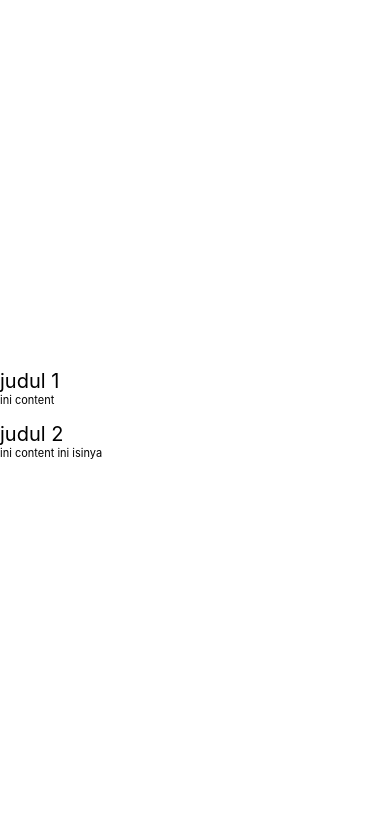
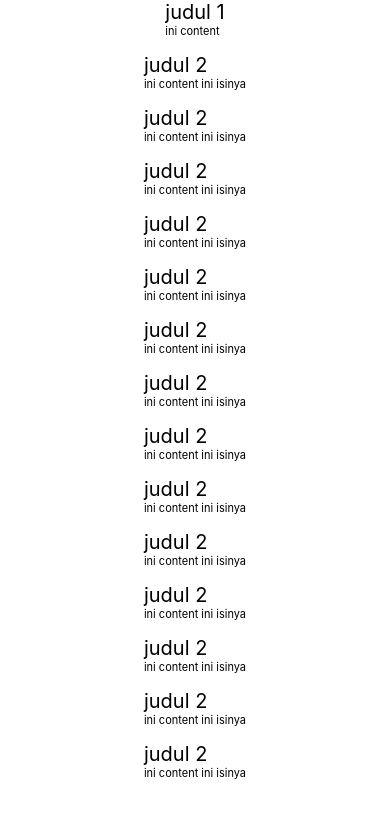
Before and after one commit to adibest/first-react, a React Native app: screen / in a window 390 px wide. Shown: the top 818 px of the page. Built offline with nearby package versions, Linux system fonts and the light colour scheme.

Commit message:
scroll view

```diff
--- a/App.js
+++ b/App.js
@@ -1,5 +1,5 @@
 import React, { Component } from 'react';
-import { View, Text, StyleSheet } from 'react-native';
+import { ScrollView, View, StyleSheet } from 'react-native';
 
 import Article from './Article.js';
 
@@ -9,6 +9,8 @@ export default class App extends Component {
   render() {
 
     return (
+        <ScrollView>
+
           <View style={styles.container}>
 
             <Article
@@ -21,7 +23,74 @@ export default class App extends Component {
               content="ini content ini isinya"
             />
 
+            <Article
+              title="judul 2 "
+              content="ini content ini isinya"
+            />
+
+            <Article
+              title="judul 2 "
+              content="ini content ini isinya"
+            />
+
+            <Article
+              title="judul 2 "
+              content="ini content ini isinya"
+            />
+
+            <Article
+              title="judul 2 "
+              content="ini content ini isinya"
+            />
+
+            <Article
+              title="judul 2 "
+              content="ini content ini isinya"
+            />
+
+            <Article
+              title="judul 2 "
+              content="ini content ini isinya"
+            />
+
+            <Article
+              title="judul 2 "
+              content="ini content ini isinya"
+            />
+
+            <Article
+              title="judul 2 "
+              content="ini content ini isinya"
+            />
+
+            <Article
+              title="judul 2 "
+              content="ini content ini isinya"
+            />
+
+            <Article
+              title="judul 2 "
+              content="ini content ini isinya"
+            />
+
+            <Article
+              title="judul 2 "
+              content="ini content ini isinya"
+            />
+
+            <Article
+              title="judul 2 "
+              content="ini content ini isinya"
+            />
+
+            <Article
+              title="judul 2 "
+              content="ini content ini isinya"
+            />
+
           </View>
+
+        </ScrollView>
       );
   }
 }
@@ -30,6 +99,6 @@ const styles = StyleSheet.create({
   container: {
     flex: 1,
     justifyContent: 'center',
-    alignItems: 'flex-start'
+    alignItems: 'center'
   }
 })
```
Lines whose indentation alone changed are shown as unchanged.
